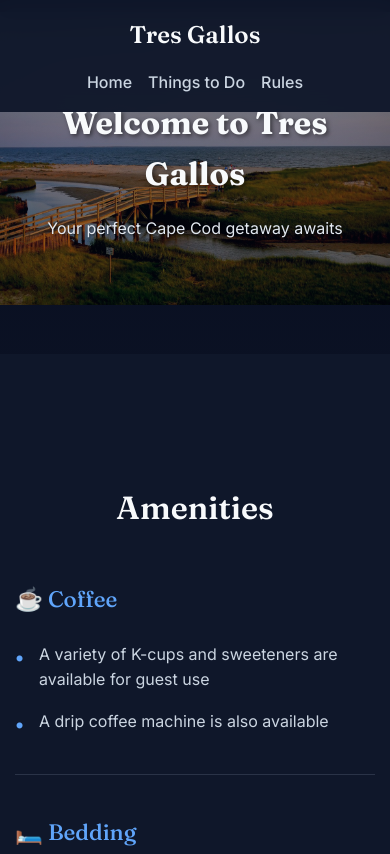
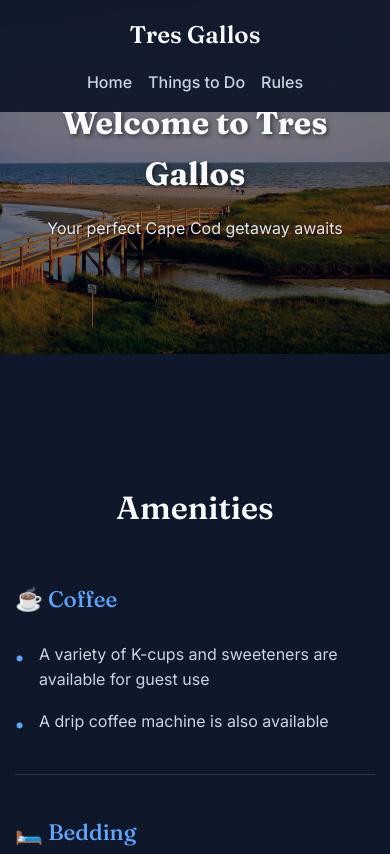
Before and after one commit to slollag/tres-gallos, a website: page public/index.html in a window 390 px wide. Shown: the top 854 px of the page. Drawn offline with Linux system fonts and the light colour scheme.

Commit message:
mobile images

```diff
--- a/public/index.html
+++ b/public/index.html
@@ -4,11 +4,20 @@
     <meta charset="UTF-8">
     <meta name="viewport" content="width=device-width, initial-scale=1.0">
     <title>Tres Gallos - Cape Cod Vacation Rental</title>
-    <link rel="stylesheet" href="styles.css">
+    <link rel="stylesheet" href="styles.css?v=1">
     <link href="https://fonts.googleapis.com/css2?family=Inter:wght@300;400;500;600;700&family=Fraunces:wght@400;500;600;700&display=swap" rel="stylesheet">
 </head>
 <body>
-    <header class="hero" style="height: 90vh; background-image: linear-gradient(rgba(2,6,23,.65), rgba(2,6,23,.35)), url('images/ridgevale_sunset.jpg');">
+    <header class="hero">
+        <img
+            src="images/ridgevale_sunset.jpg"
+            srcset="images/ridgevale_sunset-mobile.jpg 800w, images/ridgevale_sunset.jpg 1920w"
+            sizes="(max-width: 600px) 100vw, (max-width: 1024px) 100vw, 100vw"
+            alt="Ridgevale sunset"
+            class="hero-bg"
+            width="1920"
+            height="1080"
+            loading="eager" />
         <nav class="navbar">
             <div class="nav-container">
                 <div class="nav-logo">
--- a/public/styles.css
+++ b/public/styles.css
@@ -107,6 +107,30 @@ p {
     align-items: center;
     text-align: center;
     position: relative;
+}
+
+/* Sharper hero: allow optional <img class="hero-bg"> inside .hero */
+.hero .hero-bg {
+    position: absolute;
+    top: 0;
+    left: 0;
+    width: 100%;
+    height: 100%;
+    object-fit: cover;
+    object-position: center;
+    z-index: 0;
+}
+
+/* Gradient overlay when using hero-bg */
+.hero::before {
+    content: "";
+    position: absolute;
+    top: 0;
+    left: 0;
+    right: 0;
+    bottom: 0;
+    background: linear-gradient(rgba(2,6,23,.65), rgba(2,6,23,.35));
+    z-index: 1;
 }
 
 .hero-content {
@@ -705,11 +729,12 @@ a:hover {
     .hero {
         height: 52vh !important;
         background-attachment: scroll;
-        /* show more of the image and avoid excessive zoom */
-        background-size: auto, contain !important; /* [gradient],[image] */
+        /* maintain sharpness with cover; control focal point */
+        background-size: auto, cover !important; /* [gradient],[image] */
         background-position: center, center 28% !important; /* [gradient],[image] */
         background-repeat: no-repeat, no-repeat !important;
     }
+    .hero .hero-bg { object-position: center 28%; }
     .nav-menu {
         gap: 1rem;
     }
@@ -765,10 +790,11 @@ a:hover {
     .hero {
         height: 48vh !important;
         /* Use multi-layer sizing: [gradient],[image] */
-        background-size: auto, contain !important;
+        background-size: auto, cover !important;
         background-position: center, center 25% !important;
         background-repeat: no-repeat, no-repeat !important;
     }
+    .hero .hero-bg { object-position: center 25%; }
 }
 
 @media (max-width: 480px) {
@@ -777,10 +803,11 @@ a:hover {
         height: 42vh !important; /* override inline height on pages that set it */
         background-attachment: scroll; /* fix iOS Safari issues with fixed backgrounds */
         /* Ensure the full image fits to reduce perceived zoom; keep gradient full */
-        background-size: auto, contain !important; /* [gradient],[image] */
+        background-size: auto, cover !important; /* [gradient],[image] */
         background-position: center, center 20% !important; /* [gradient],[image] */
         background-repeat: no-repeat, no-repeat !important;
     }
+    .hero .hero-bg { object-position: center 20%; }
     .hero-content h1 {
         font-size: 2rem;
     }
```
Also changed, not shown: public/rules.html (+11 -2 lines), public/things-to-do.html (+11 -2 lines), public/images/chatham_mainstreet-mobile.jpg (added), public/images/house_facade-mobile.jpeg (added), public/images/ridgevale_sunset-mobile.jpg (added).
